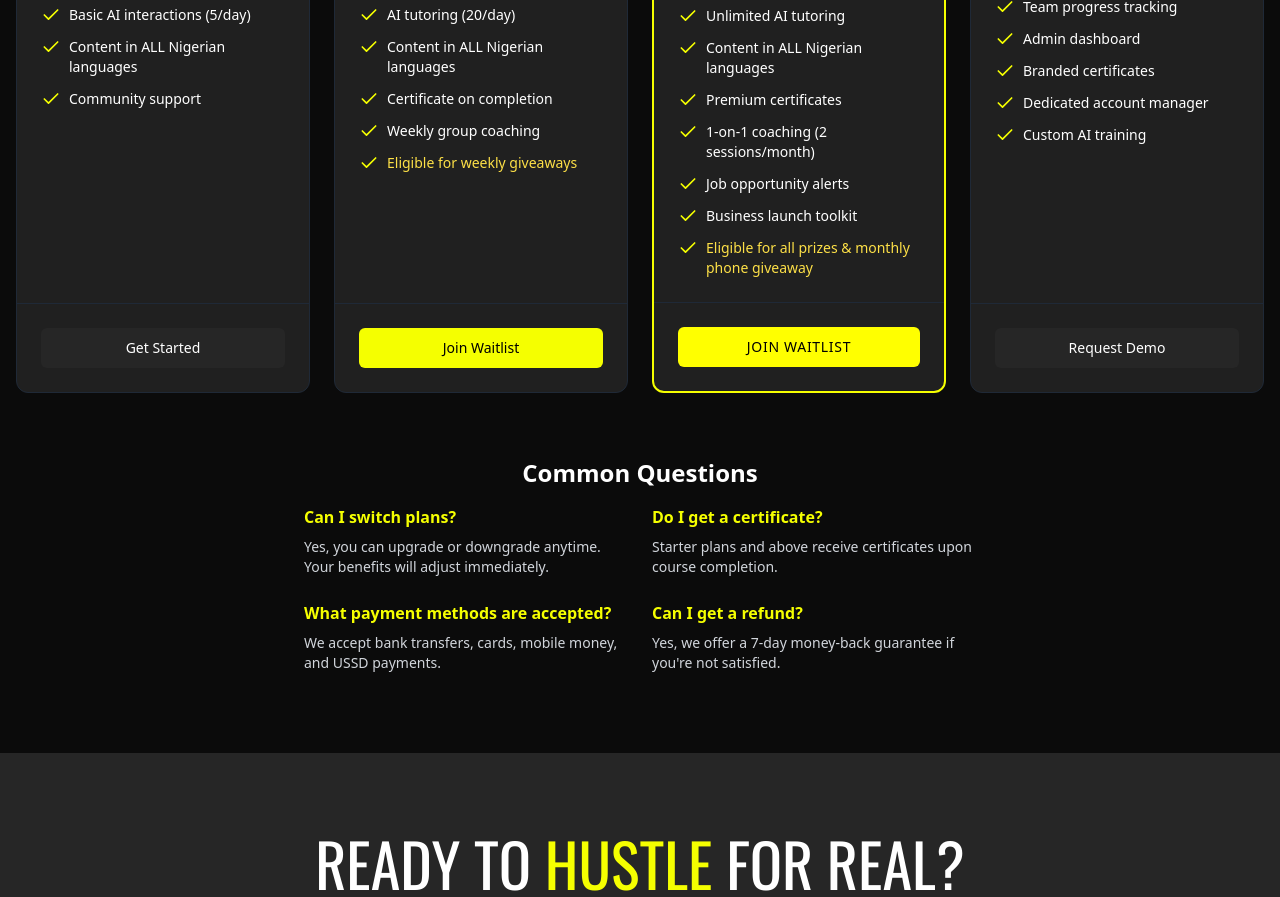
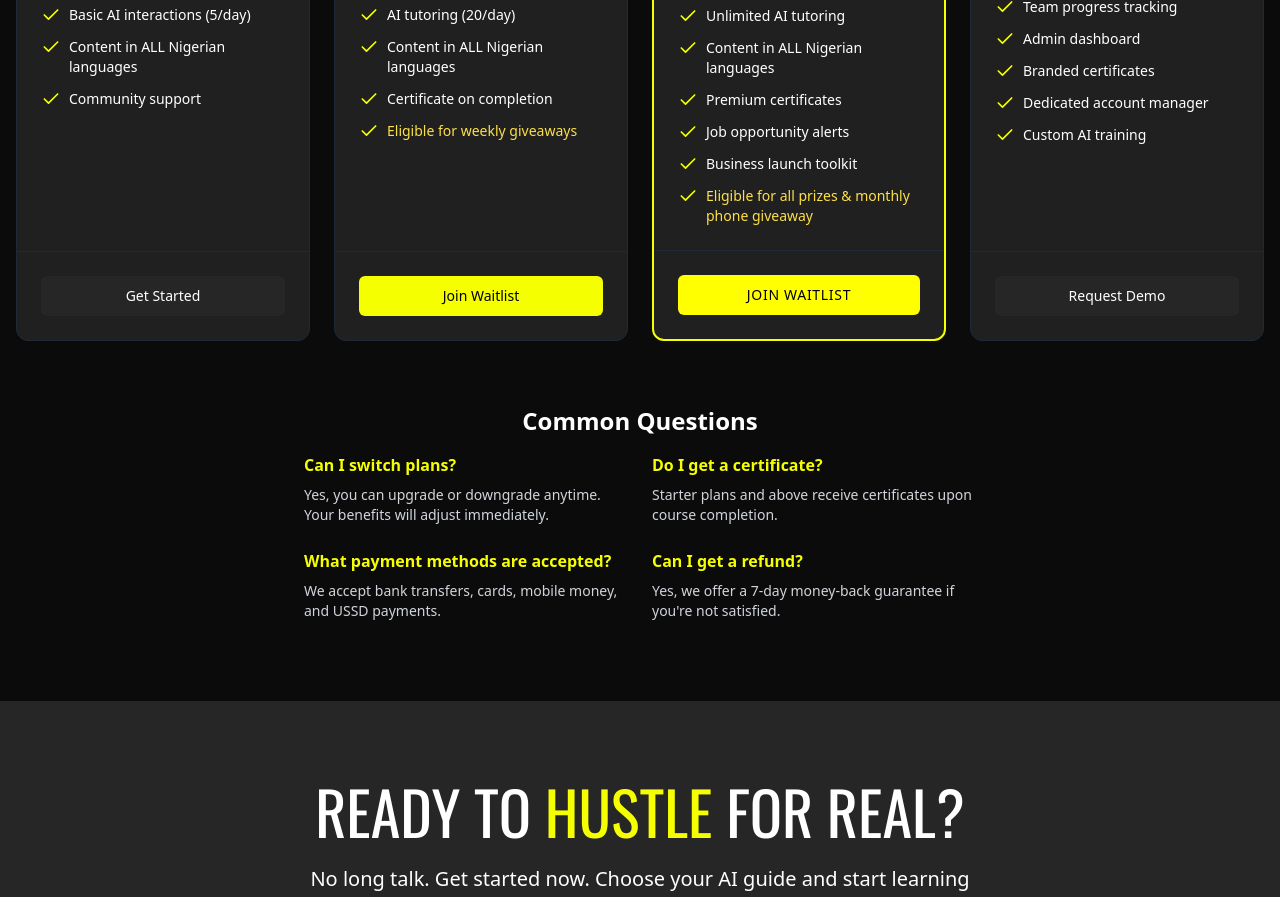
Before and after one commit to gbonee/hustle-vibes-africa, a React (Vite) app: page / in a window 1280 px wide. Shown: the part 6320-7217 px from the top of the page. Built offline with nearby package versions, Linux system fonts and the light colour scheme.

Commit message:
Remove coaching and update demo link
Remove coaching features from pricing and update the demo button link.

```diff
--- a/src/components/PricingSection.tsx
+++ b/src/components/PricingSection.tsx
@@ -2,15 +2,16 @@
 import React from 'react';
 import { Check } from "lucide-react";
 import { Button } from "@/components/ui/button";
-import { useNavigate } from 'react-router-dom';
 
 const PricingSection = () => {
-  const navigate = useNavigate();
-
   const handleJoinWaitlist = () => {
     console.log("Join waitlist clicked from pricing section");
     // Open the Google Form in a new tab
     window.open("https://docs.google.com/forms/d/e/1FAIpQLSddajKguRwE_0pfsDpHM6T3xIg26G89kQlvtn2uQK9P1IqTZA/viewform", "_blank");
+  };
+
+  const handleRequestDemo = () => {
+    window.open("https://calendly.com/ella-usabi/30min", "_blank");
   };
 
   return (
@@ -94,10 +95,6 @@ const PricingSection = () => {
                 </li>
                 <li className="flex">
                   <Check className="h-5 w-5 text-electric shrink-0 mr-2" />
-                  <span>Weekly group coaching</span>
-                </li>
-                <li className="flex">
-                  <Check className="h-5 w-5 text-electric shrink-0 mr-2" />
                   <span className="text-yellow-300">Eligible for weekly giveaways</span>
                 </li>
               </ul>
@@ -142,10 +139,6 @@ const PricingSection = () => {
                 <li className="flex">
                   <Check className="h-5 w-5 text-electric shrink-0 mr-2" />
                   <span>Premium certificates</span>
-                </li>
-                <li className="flex">
-                  <Check className="h-5 w-5 text-electric shrink-0 mr-2" />
-                  <span>1-on-1 coaching (2 sessions/month)</span>
                 </li>
                 <li className="flex">
                   <Check className="h-5 w-5 text-electric shrink-0 mr-2" />
@@ -211,7 +204,7 @@ const PricingSection = () => {
             <div className="p-6 border-t border-gray-800">
               <Button
                 className="w-full bg-muted text-white hover:bg-gray-800"
-                onClick={() => navigate('/enterprise')}
+                onClick={handleRequestDemo}
               >
                 Request Demo
               </Button>
```
